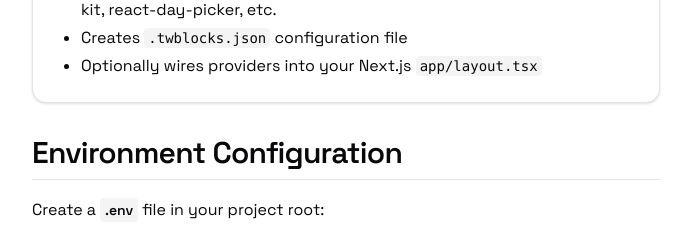
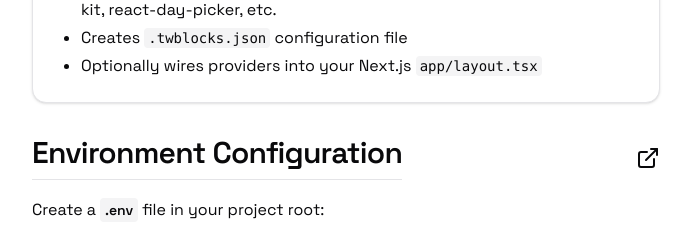
Before and after one commit to Trustless-Work/website-blocks, a Next.js app: page /get-started/installation in a window 1280 px wide. Shown: the part 1040-1270 px from the top of the page, without its empty margins (264-955 px from the left). Built offline with nearby package versions, Linux system fonts and the light colour scheme; no server answers; what @trustless-work/escrow would draw is missing.

Commit message:
feat: add external links to API key documentation in InstallationView and EscrowsPage for improved user access to resources

```diff
--- a/src/modules/get-started/InstallationView.tsx
+++ b/src/modules/get-started/InstallationView.tsx
@@ -7,6 +7,8 @@ import {
   CardTitle,
 } from "@/components/ui/card";
 import { Tabs, TabsContent, TabsList, TabsTrigger } from "@/components/ui/tabs";
+import Link from "next/link";
+import { ExternalLink, InfoIcon } from "lucide-react";
 
 export const InstallationView = () => {
   return (
@@ -100,9 +102,17 @@ export const InstallationView = () => {
         </section>
 
         <section>
-          <h2 className="scroll-m-20 border-b pb-2 text-3xl font-semibold tracking-tight">
-            Environment Configuration
-          </h2>
+          <div className="flex items-center justify-between gap-2">
+            <h2 className="scroll-m-20 border-b pb-2 text-3xl font-semibold tracking-tight">
+              Environment Configuration
+            </h2>
+            <Link
+              href="https://docs.trustlesswork.com/trustless-work/developer-resources/authentication/request-api-key"
+              target="_blank"
+            >
+              <ExternalLink className="h-6 w-6" />
+            </Link>
+          </div>
           <div className="space-y-4 pt-4">
             <p className="leading-7">
               Create a{" "}
@@ -298,7 +308,15 @@ export default function EscrowsPage() {
 
               <Card className="my-4 gap-2">
                 <CardHeader>
-                  <CardTitle>API Key</CardTitle>
+                  <div className="flex items-center justify-between gap-2">
+                    <CardTitle>API Key</CardTitle>
+                    <Link
+                      href="https://docs.trustlesswork.com/trustless-work/developer-resources/authentication/request-api-key"
+                      target="_blank"
+                    >
+                      <ExternalLink className="h-6 w-6" />
+                    </Link>
+                  </div>
                   <CardDescription>
                     Ensure your{" "}
                     <code className="bg-muted px-1 py-0.5 rounded text-sm">
@@ -326,16 +344,6 @@ export default function EscrowsPage() {
                 </CardHeader>
               </Card>
             </div>
-
-            <h3 className="scroll-m-20 text-2xl font-semibold tracking-tight">
-              List Available Blocks
-            </h3>
-
-            <p className="leading-7">
-              To see all available components and their paths:
-            </p>
-
-            <CodeBlock code="npx trustless-work list" />
           </div>
         </section>
       </div>
```
